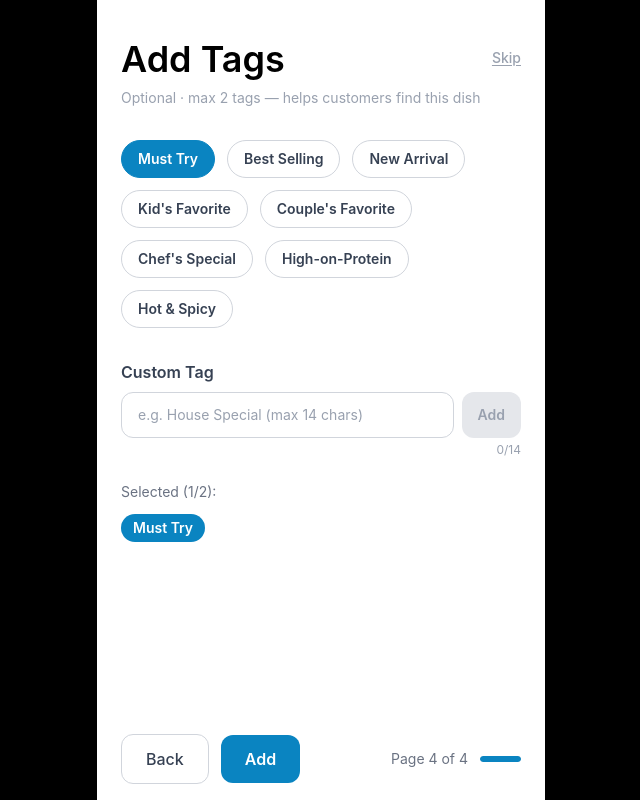
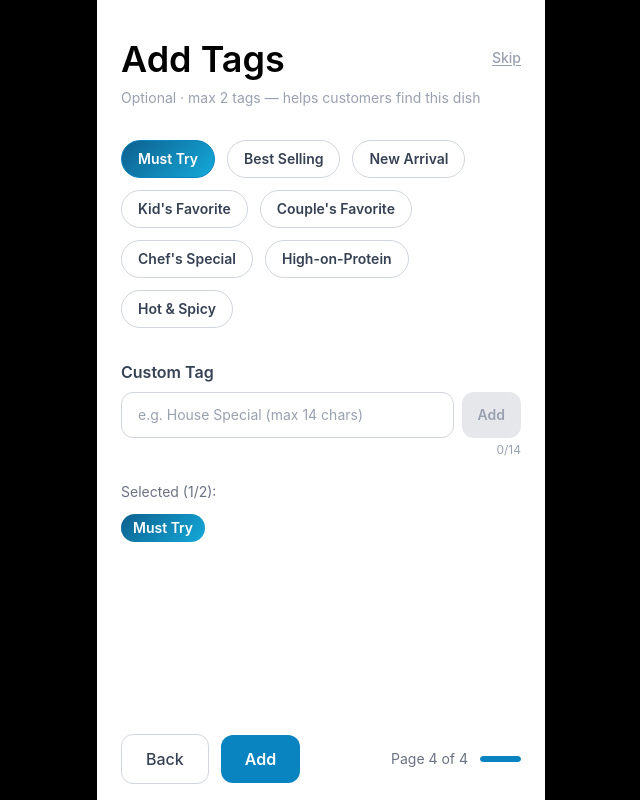
Before and after one commit to harsithrvp-fceoofamnc/odycard2, a Next.js app: page /owner/hotel/1/add-dish/tags in a window 1280 px wide. Both pictures are taken after a click on the button "Must Try". Shown: the whole page, without its empty margins (319-959 px from the left). Built offline with nearby package versions, Linux system fonts and the light colour scheme; no server answers.

Commit message:
Add gradient to all tag pills (dark navy → bright sky blue)

```diff
--- a/app/hotel/[restaurantId]/page.tsx
+++ b/app/hotel/[restaurantId]/page.tsx
@@ -1500,7 +1500,7 @@ export default function HotelHomePage() {
                               onClick={() => toggleMenuTagFilter(tag)}
                               className="shrink-0 flex items-center gap-1.5 px-4 py-2 rounded-full text-sm font-semibold transition-all"
                               style={{
-                                backgroundColor: isActive ? "#ffffff" : "#0A84C1",
+                                background: isActive ? "#ffffff" : "linear-gradient(135deg, #0D5F8E 0%, #14AADA 100%)",
                                 color: isActive ? "#0A84C1" : "#ffffff",
                                 border: isActive ? "2px solid #0A84C1" : "2px solid transparent",
                               }}
@@ -1680,7 +1680,7 @@ export default function HotelHomePage() {
                               {dish.tags && dish.tags.length > 0 ? (
                                 <div className="flex flex-wrap gap-2 mt-2 px-1">
                                   {dish.tags.map(tag => (
-                                    <span key={tag} className="px-3 py-1 rounded-full text-sm font-semibold text-white" style={{ backgroundColor: "#0A84C1" }}>
+                                    <span key={tag} className="px-3 py-1 rounded-full text-sm font-semibold text-white" style={{ background: "linear-gradient(135deg, #0D5F8E 0%, #14AADA 100%)" }}>
                                       {tag}
                                     </span>
                                   ))}
--- a/app/owner/hotel/[restaurantId]/add-dish/tags/page.tsx
+++ b/app/owner/hotel/[restaurantId]/add-dish/tags/page.tsx
@@ -200,9 +200,10 @@ export default function DishTagsPage() {
                 key={tag}
                 onClick={() => toggleTag(tag)}
                 disabled={isDisabled || isSubmitting}
+                style={isSelected ? { background: "linear-gradient(135deg, #0D5F8E 0%, #14AADA 100%)" } : {}}
                 className={`px-4 py-2 rounded-full text-sm font-semibold border transition
                   ${isSelected
-                    ? "bg-[#0A84C1] text-white border-[#0A84C1]"
+                    ? "text-white border-[#0A84C1]"
                     : isDisabled
                     ? "bg-gray-100 text-gray-300 border-gray-200 cursor-not-allowed"
                     : "bg-white text-gray-700 border-gray-300 hover:border-[#0A84C1]"
@@ -222,7 +223,7 @@ export default function DishTagsPage() {
 
           {customAdded ? (
             <div className="flex items-center gap-2">
-              <span className="px-4 py-2 rounded-full text-sm font-semibold bg-[#0A84C1] text-white">
+              <span className="px-4 py-2 rounded-full text-sm font-semibold text-white" style={{ background: "linear-gradient(135deg, #0D5F8E 0%, #14AADA 100%)" }}>
                 {customAdded}
               </span>
               <button
@@ -276,7 +277,7 @@ export default function DishTagsPage() {
           <div className="mb-4 flex flex-wrap gap-2">
             <p className="w-full text-sm text-gray-500 mb-1">Selected ({totalSelected}/{MAX_TAGS}):</p>
             {[...selected, ...(customAdded ? [customAdded] : [])].map((t) => (
-              <span key={t} className="px-3 py-1 rounded-full bg-[#0A84C1] text-white text-sm font-semibold">
+              <span key={t} className="px-3 py-1 rounded-full text-white text-sm font-semibold" style={{ background: "linear-gradient(135deg, #0D5F8E 0%, #14AADA 100%)" }}>
                 {t}
               </span>
             ))}
--- a/app/owner/hotel/[restaurantId]/edit-menu/page.tsx
+++ b/app/owner/hotel/[restaurantId]/edit-menu/page.tsx
@@ -633,7 +633,7 @@ export default function EditMenuPage() {
                           <span
                             key={tag}
                             className="shrink-0 px-4 py-2 rounded-full text-sm font-semibold text-white"
-                            style={{ backgroundColor: "#0A84C1" }}
+                            style={{ background: "linear-gradient(135deg, #0D5F8E 0%, #14AADA 100%)" }}
                           >
                             {tag}
                           </span>
```
